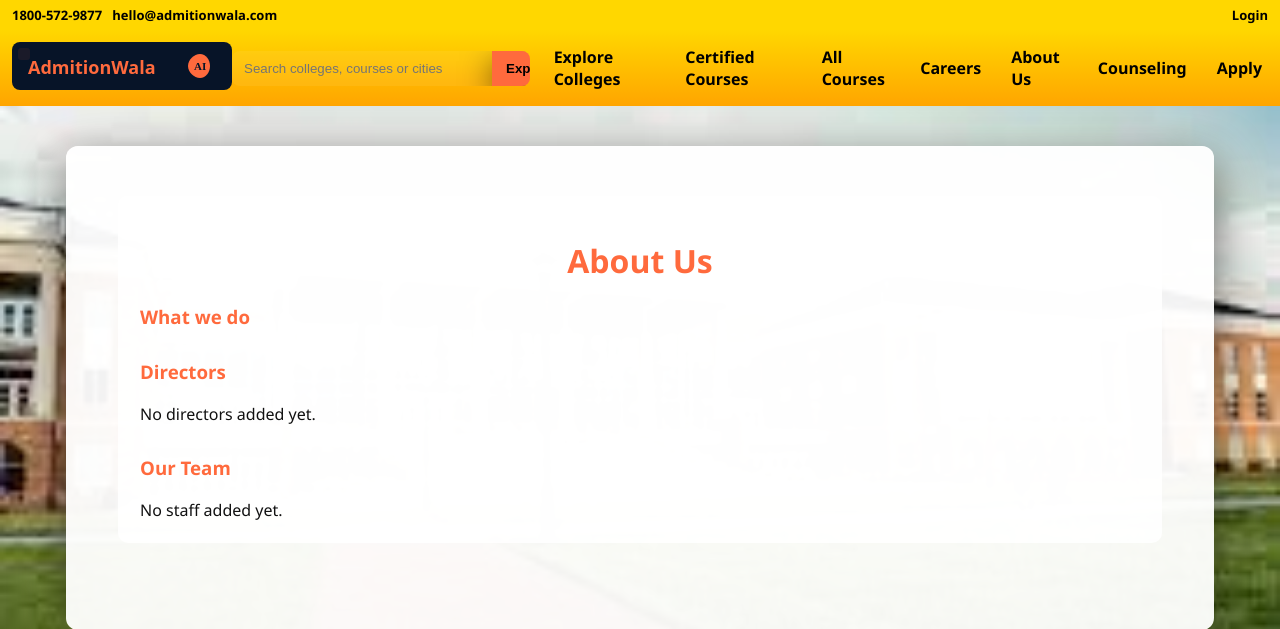
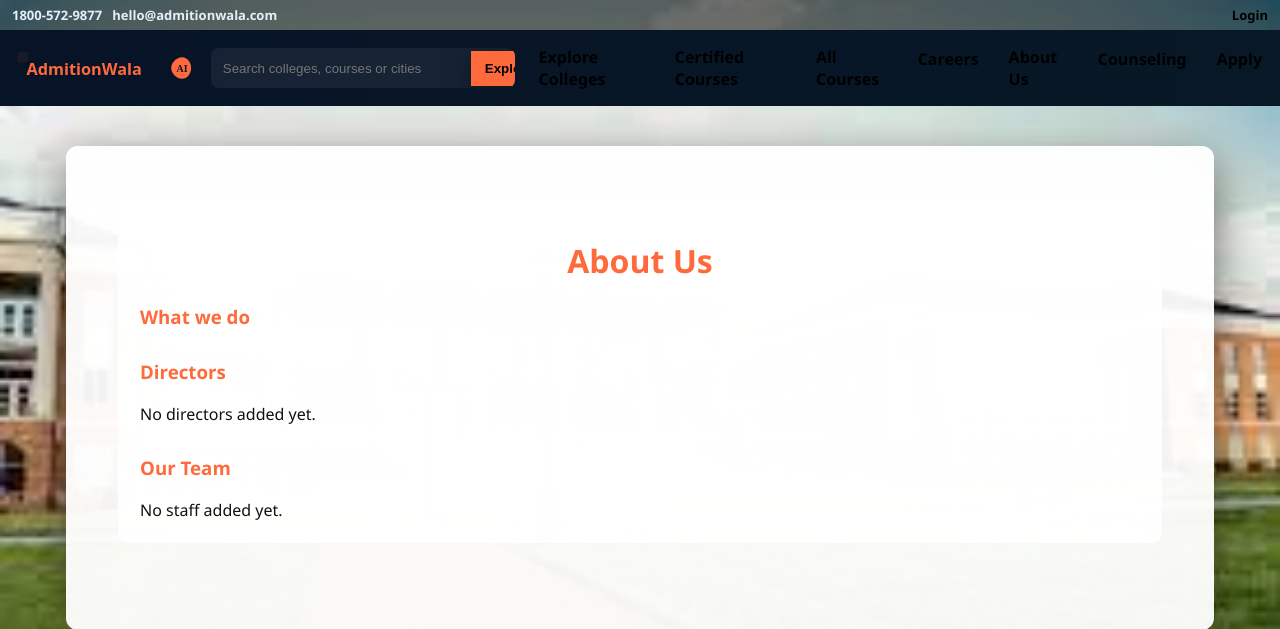
Before and after one commit to aniruddaa/admitionwala, a Django app: page /about/ in a window 1280 px wide. Shown: the top 629 px of the page. Run offline with Django 5.2, Linux system fonts and the light colour scheme; data that the repository does not hold is empty.

Commit message:
update update update

```diff
--- a/static/custom.css
+++ b/static/custom.css
@@ -390,14 +390,53 @@
 
 /* Strong overrides (force theme change) */
 .site-header .topbar {
-  background: #FFD700 !important; /* bright yellow */
-  color: #000 !important; /* black text */
-  font-weight: 800 !important;
+  /* keep topbar subtle and consistent with theme */
+  background: rgba(0,0,0,0.55);
+  color: #e6eef8;
+  font-weight: 600;
 }
 .site-header .header-main {
-  background: linear-gradient(180deg, #FFD700, #FFA500) !important; /* yellow -> dark-yellow */
-  color: #000 !important;
+  background: linear-gradient(90deg,#071428,#081826);
+  color: #e6eef8;
 }
+
+/* Improvements for mobile / touch devices */
+/* Make all images scale inside containers */
+.container img, .site-header img { max-width: 100%; height: auto; display: block; }
+
+/* Ensure tappable targets have adequate size */
+.main-nav ul li, .topbar a, .header-right > * { min-height: 40px; }
+
+/* Mobile-first adjustments: use breakpoints to change layout */
+@media (max-width: 900px){
+  /* Show hamburger, hide desktop nav */
+  .hamburger { display: block; }
+  .main-nav { display: none; }
+  body.menu-open .main-nav { display: block; }
+  .header-main{padding:12px 6%;}
+  .header-search input{min-width:100px}
+}
+
+@media (max-width: 720px){
+  .container{padding:16px 12px;margin:12px}
+  .hero{flex-direction:column;padding:16px}
+  .hero .hero-media{width:100%;height:auto}
+  .hero h1{font-size:1.9em}
+  .header-main{flex-direction:row;gap:8px}
+  .header-right{gap:10px}
+}
+
+/* Prefer reduced motion on user's preference */
+@media (prefers-reduced-motion: reduce){
+  .animated, .bg-animations { animation: none !important; transition: none !important; }
+}
+
+/* Skip-link visible when focused for keyboard users */
+.skip-link:focus{ position:static; left:auto; top:8px; width:auto; height:auto; overflow:visible; background:#fff; color:#000; padding:8px 12px; border-radius:6px; z-index:9999 }
+
+/* When header becomes fixed, push main content down so it's not covered */
+.site-header.sticky + main { padding-top: 84px; transition: padding-top .12s ease; }
+@media (max-width: 720px){ .site-header.sticky + main { padding-top: 64px; } }
 .site-header .topbar a, .site-header .main-nav ul li a {
   color: #000 !important;
   font-weight: 800 !important;
--- a/static/js/react_app.js
+++ b/static/js/react_app.js
@@ -14,6 +14,9 @@
 
   function Header(props){
     const [menuOpen, setMenuOpen] = useState(false);
+    useEffect(()=>{ document.body.classList.toggle('menu-open', menuOpen); }, [menuOpen]);
+    // close menu when route changes or when clicking a link
+    function handleNavClick(ev){ if(ev.target && ev.target.tagName === 'A'){ setMenuOpen(false); } }
     return e('header', {className: 'site-header'},
       e('div', {className: 'topbar'},
         e('div', {className: 'top-left'}, '1800-572-9877 \u00A0 hello@admitionwala.com'),
@@ -26,8 +29,8 @@
             e('input', {name:'q', type:'search', placeholder:'Search colleges, courses or cities', 'aria-label':'Search'}),
             e('button', {type:'submit'}, 'Explore')
           ),
-          e('nav', {className: 'main-nav', style: {display: menuOpen ? 'block' : 'flex'}},
-            e('ul', null,
+          e('nav', {className: 'main-nav', 'aria-hidden': !menuOpen, style: {display: menuOpen ? 'block' : 'flex'}, onClick: handleNavClick},
+            e('ul', {role:'menu'},
               e('li', null, e('a',{href:'/colleges/'},'Explore Colleges')),
               e('li', null, e('a',{href:'/exams/'},'Certified Courses')),
               e('li', null, e('a',{href:'/courses/'},'All Courses')),
@@ -37,7 +40,7 @@
               e('li', null, e('a',{href:'/apply/'},'Apply'))
             )
           ),
-          e('button', {className:'hamburger', 'aria-label':'Open menu', onClick: (ev)=>{ ev.preventDefault(); setMenuOpen(!menuOpen); }}, '☰')
+          e('button', {className:'hamburger', 'aria-label':'Open menu', 'aria-expanded': menuOpen ? 'true' : 'false', onClick: (ev)=>{ ev.preventDefault(); setMenuOpen(!menuOpen); }}, '☰')
         )
       )
     );
--- a/templates/base.html
+++ b/templates/base.html
@@ -33,12 +33,13 @@
     </style>
 </head>
 <body class="{% if page_background_url %}page-bg-present{% endif %}">
+  <a class="skip-link" href="#main-content" style="position:absolute;left:-9999px;top:auto;width:1px;height:1px;overflow:hidden;">Skip to content</a>
   <div id="react-root"></div>
   <!-- React will render the header and background animations into #react-root -->
 
-  <div class="container animated fadeInUp">
+  <main id="main-content" class="container animated fadeInUp">
     {% block content %}{% endblock %}
-  </div>
+  </main>
   <script>
     // Sticky header and mobile menu toggle
     (function(){
```
